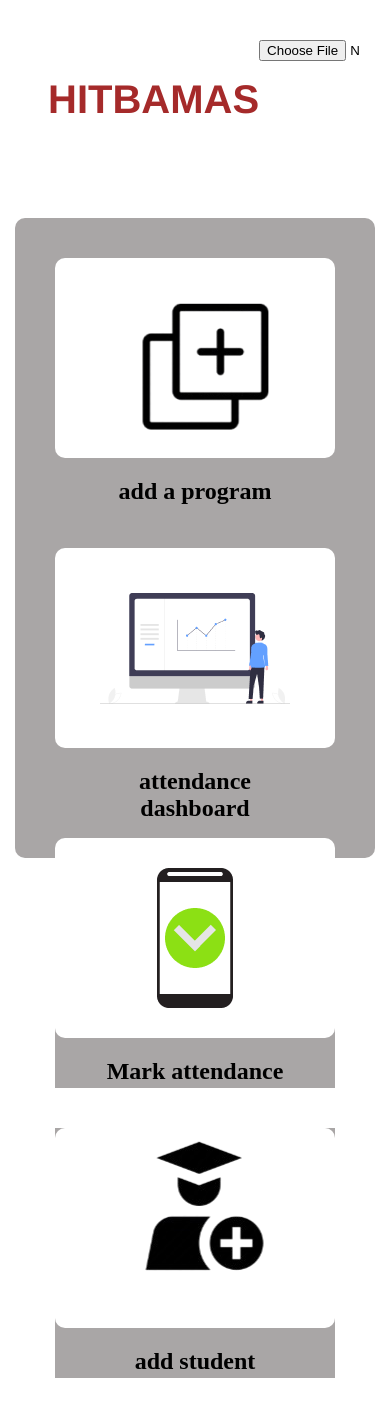
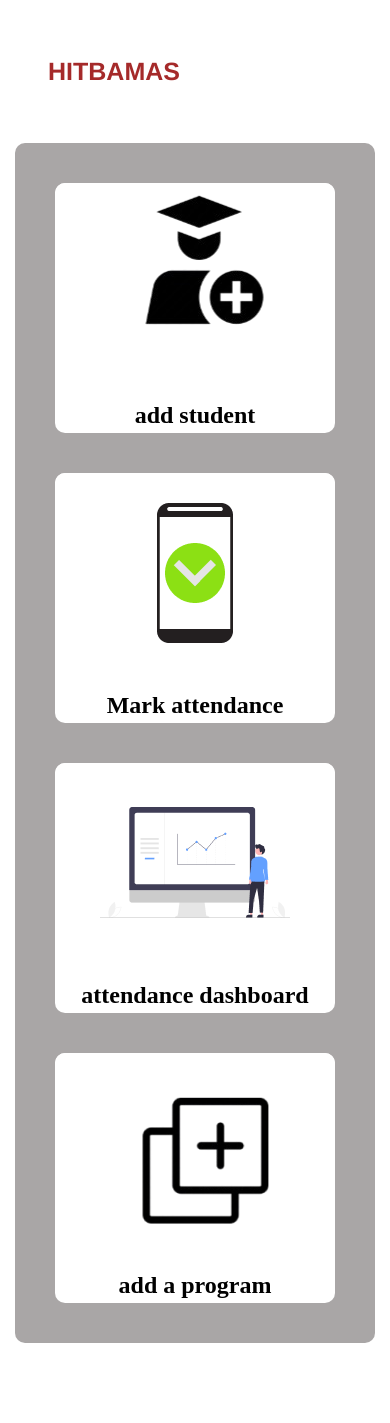
Before and after one commit to TAZANOU-DEV/HND_WEB_DEVELOPMENT_PROJECT, a PHP site: page /home.html in a window 390 px wide. Before the commit the page ends 1378 px from the top, so only its background shows below. Run offline with PHP 8.4, Linux system fonts and the light colour scheme.

Commit message:
sixth commit

```diff
--- a/home.css
+++ b/home.css
@@ -13,11 +13,17 @@ body{
     align-items: center;
     justify-content: space-between;
 }
+
+.menu_bar{
+
+    display: none;
+
+}
 .logo{
 
 
-    height: 100px;
-    width: 100px;
+    height: 30px;
+    width: 30px;
 }
 .s-name{
     color: brown;
@@ -27,6 +33,7 @@ body{
 }
 
 .ll{
+    display: none;
 
 }
 
@@ -139,27 +146,57 @@ h2:hover{
 .drop_down{
     display: none;
 
+
 }
 
+
+
 @media only screen and (max-width: 600px){
-
     body{
 
 
     }
 
+    .bod{
+        margin-top: 0px;
+    }
+
+    .nav{
+        display: flex;
+        align-items: center;
+        justify-content: space-between;
+    }
     .bod_left{
 
         display: none;
+    }
+    .bod_right{
+        height: 90%;
+        width: 1000px;
+        background-color:rgb(169, 166, 166);
+        flex-wrap: wrap-reverse;
 
 
     }
+    .box1{
+    background-color: white;
+    border-radius: 10px;
+    }
+    .menu_bar{
 
+    display: block;
+    height: 40px;
+    width: 40px;
 
+    }
 
+    .s-name{
 
+        font-size: 25px;
+    }
 
-
-
+    .bod_left_h{
+     position: absolute;
+    }
 
 }
--- a/home.html
+++ b/home.html
@@ -11,9 +11,20 @@
       <div class="nav">
          <h1 class="s-name">HITBAMAS</h1>
 
+
           <div class="ll">
+
+
+
+
         <input type="file" accept="image/*"  width="300px" placeholder="Logo" class="logo" id="ima">
         <img src="" id="image-preview" alt="">
+
+        <img  src="/icons/home page icon/2849812_menu_multimedia_bars_media_icon.svg" alt=""  class="drop_down" onclick="toggle_dropdown2()" >
+
+
+
+
           </div>
       </div>
 
@@ -62,7 +73,7 @@
                     <img src="/icons/home page icon/undraw_dashboard_re_3b76 1.png" alt="" class="ic">
                     </div>
 
-                    <h2>attendance<br>dashboard</h2>
+                    <h2>attendance dashboard</h2>
                   </div>
 
                   </a>
--- a/home.js
+++ b/home.js
@@ -24,5 +24,15 @@ function toggle_dropdown(){
         droppdown.style.display ="block";
     }
 
+    if (!event.target.matches('.yy')) {
+        var dropdowns = document.getElementsByClassName("drop_down");
+        for (var i = 0; i < dropdowns.length; i++) {
+            var openDropdown = dropdowns[i];
+            if (openDropdown.style.display === "block") {
+                openDropdown.style.display = "none";
+            }
+        }
+    }
+
 
 }
```
Also changed, not shown: icons/home page icon/2849812_menu_multimedia_bars_media_icon.svg (added).
